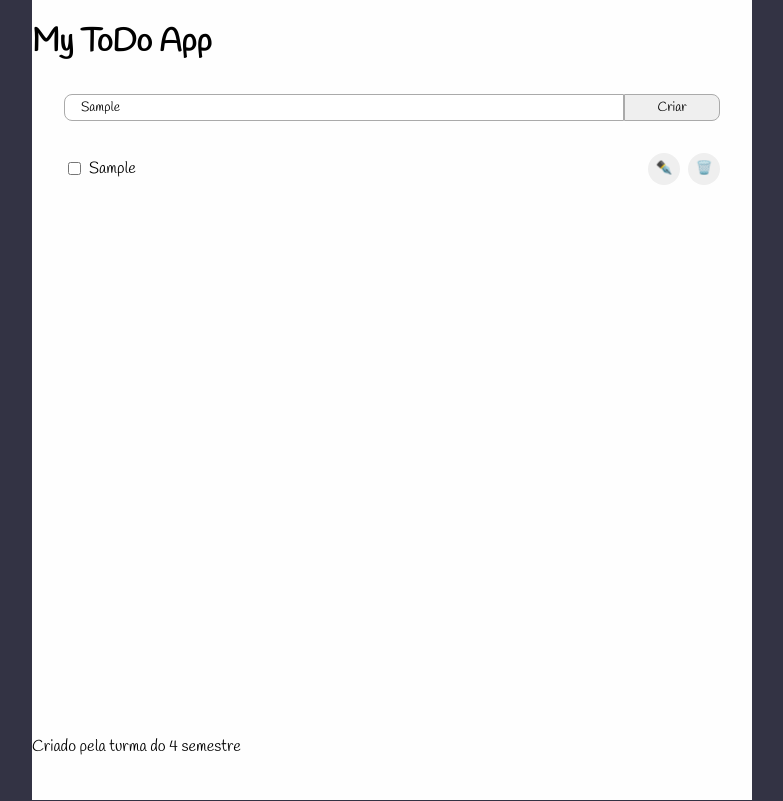
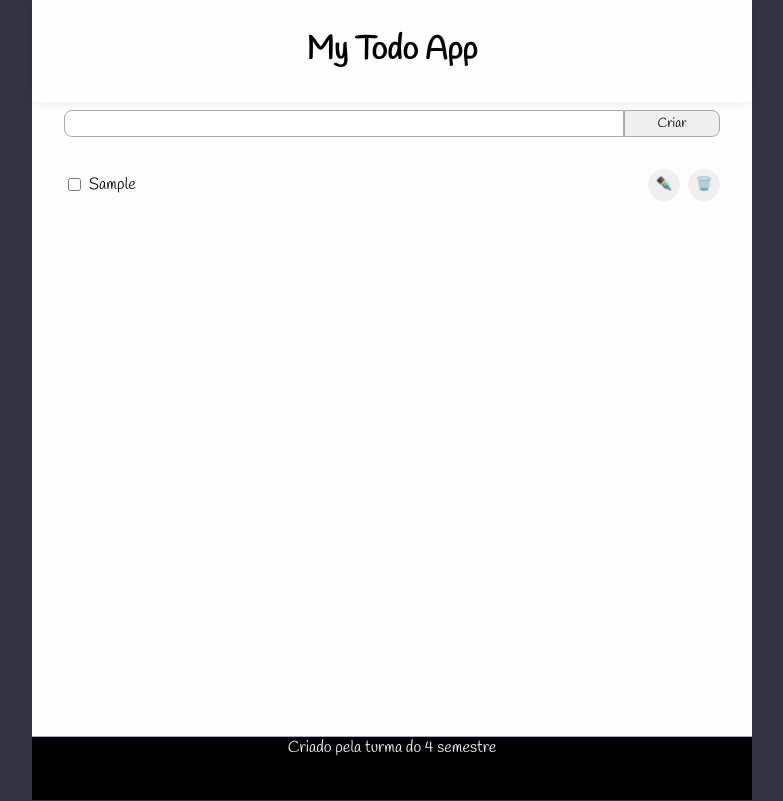
Before and after one commit to wanessacardoso/todo-web-p3, a React (Create React App) app: page / in a window 1280 px wide. Both pictures are taken after typing "Sample" into the empty fields and a click on the button "Criar". Shown: the whole page, without its empty margins (248-1031 px from the left). Built offline with nearby package versions, Linux system fonts and the light colour scheme.

Commit message:
feat: add basic item crud

```diff
--- a/src/App.jsx
+++ b/src/App.jsx
@@ -3,6 +3,8 @@ import TaskList from "./components/TaskList";
 
 import styles from "./App.module.scss";
 import { TaskForm } from "./components/TaskForm";
+import { Header } from "./components/Header";
+import { Footer } from "./components/Footer";
 
 function App() {
   const [tasks, setTasks] = useState([]);
@@ -35,9 +37,7 @@ function App() {
 
   return (
     <div className={styles.Container}>
-      <header>
-        <h1>My ToDo App</h1>
-      </header>
+      <Header title="My Todo App" />
       <main>
         <TaskForm submitTask={addTask} />
         <TaskList
@@ -47,7 +47,7 @@ function App() {
         />
         <section style={{ padding: "32px" }}></section>
       </main>
-      <footer>Criado pela turma do 4 semestre</footer>
+      <Footer />
     </div>
   );
 }
--- /dev/null
+++ b/src/components/Footer/Footer.module.scss
@@ -0,0 +1,18 @@
+.Container {
+  border-top: 1px solid #aab;
+  width: 100%;
+  height: 64px;
+  display: flex;
+  flex-direction: row;
+  justify-content: flex-start;
+  align-items: center;
+  background-color: black;
+  color: #fafafa;
+
+  padding: 8px 32px;
+
+  footer {
+    width: 100%;
+    text-align: center;
+  }
+}
--- /dev/null
+++ b/src/components/Footer/index.jsx
@@ -0,0 +1,7 @@
+import styles from "./Footer.module.scss";
+
+export const Footer = () => (
+  <div className={styles.Container}>
+    <footer>Criado pela turma do 4 semestre</footer>
+  </div>
+);
--- /dev/null
+++ b/src/components/Header/Header.module.scss
@@ -0,0 +1,9 @@
+.Container {
+  display: flex;
+  flex-direction: row;
+  justify-content: center;
+  align-items: center;
+  width: 100%;
+  padding: 8px 32px;
+  box-shadow: 0px 0px 10px rgba(0, 0, 0, 0.1);
+}
--- /dev/null
+++ b/src/components/Header/index.jsx
@@ -0,0 +1,7 @@
+import styles from "./Header.module.scss";
+
+export const Header = ({ title }) => (
+  <header className={styles.Container}>
+    <h1>{title}</h1>
+  </header>
+);
--- a/src/components/TaskForm/index.jsx
+++ b/src/components/TaskForm/index.jsx
@@ -9,7 +9,7 @@ export const TaskForm = ({ submitTask }) => {
 
     const { current: input } = inputRef;
 
-    if (!input || input.value.trim().legnth == 0) {
+    if (!input || input.value.trim().length === 0) {
       return;
     }
 
@@ -20,6 +20,7 @@ export const TaskForm = ({ submitTask }) => {
     };
 
     submitTask(task);
+    input.value = "";
   };
 
   return (
--- a/src/components/TaskList/TaskItem/TaskItem.module.scss
+++ b/src/components/TaskList/TaskItem/TaskItem.module.scss
@@ -12,7 +12,8 @@
     width: auto;
   }
 
-  span {
+  span,
+  input[type="text"] {
     flex: 1;
   }
 
--- a/src/components/TaskList/TaskItem/index.jsx
+++ b/src/components/TaskList/TaskItem/index.jsx
@@ -1,11 +1,25 @@
+import { useRef, useState } from "react";
 import styles from "./TaskItem.module.scss";
 
 const TaskItem = ({ task, updateTask, removeTask }) => {
-  const { description: name, completed } = task;
+  const { id, description, completed } = task;
+  const [name, setName] = useState(description);
+
+  const [edit, setEdit] = useState(false);
 
   const handleCheckboxChange = (event) => {
     const modifiedTask = { ...task, completed: !completed };
     updateTask(modifiedTask);
+  };
+
+  const handleRemove = () => {
+    removeTask(id);
+  };
+
+  const handleSave = () => {
+    const modifiedTask = { ...task, description: name };
+    updateTask(modifiedTask);
+    setEdit(false);
   };
 
   return (
@@ -16,9 +30,22 @@ const TaskItem = ({ task, updateTask, removeTask }) => {
         checked={completed}
         onChange={handleCheckboxChange}
       />
-      <span>{name}</span>
-      <button>✒️</button>
-      <button>🗑️</button>
+      {edit ? (
+        <input
+          type="text"
+          value={name}
+          onChange={(ev) => setName(ev.target.value)}
+        />
+      ) : (
+        <span>{description}</span>
+      )}
+      {edit ? (
+        <button onClick={handleSave}>💾</button>
+      ) : (
+        <button onClick={() => setEdit(true)}>✒️</button>
+      )}
+
+      <button onClick={handleRemove}>🗑️</button>
     </li>
   );
 };
```
